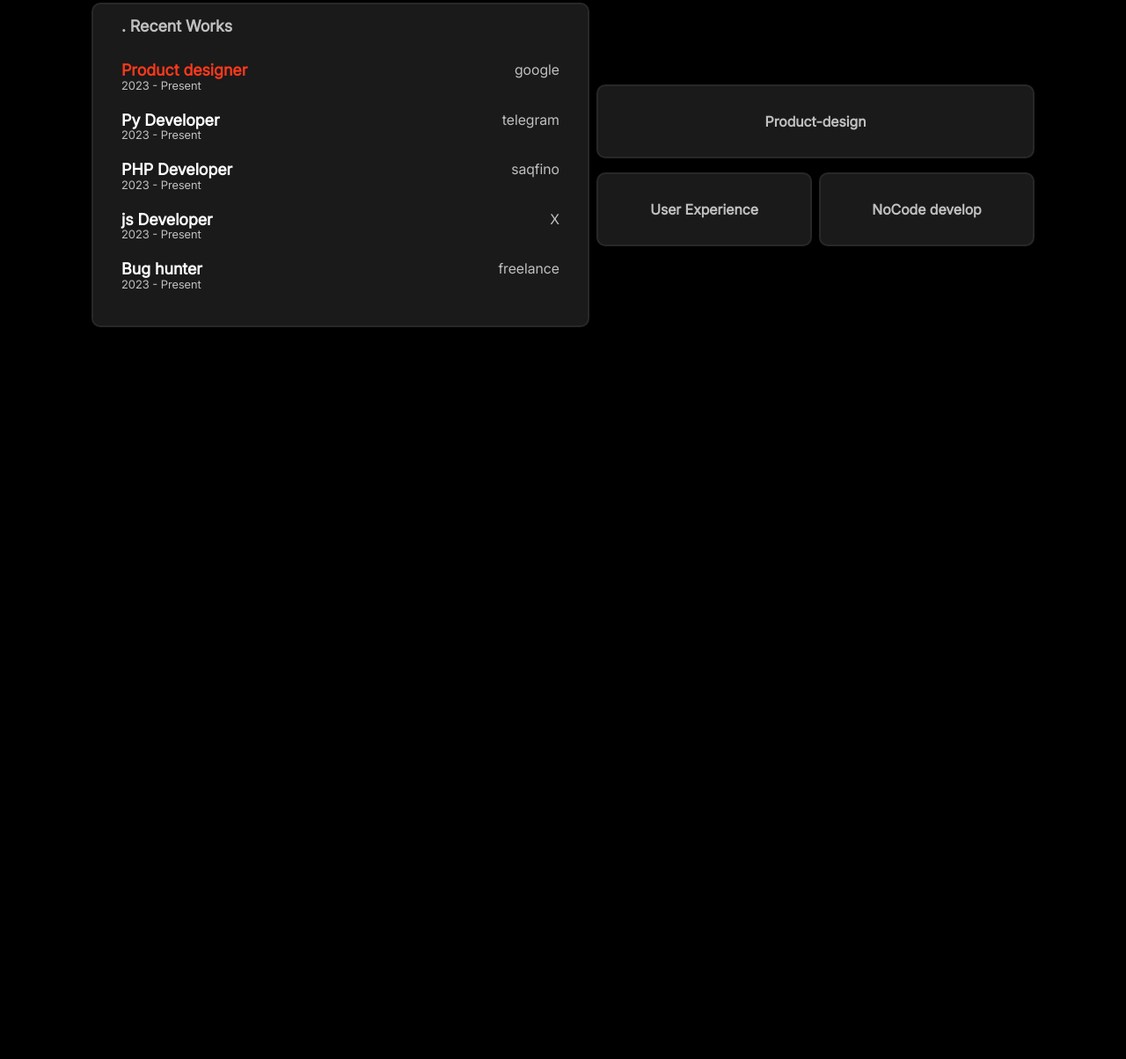
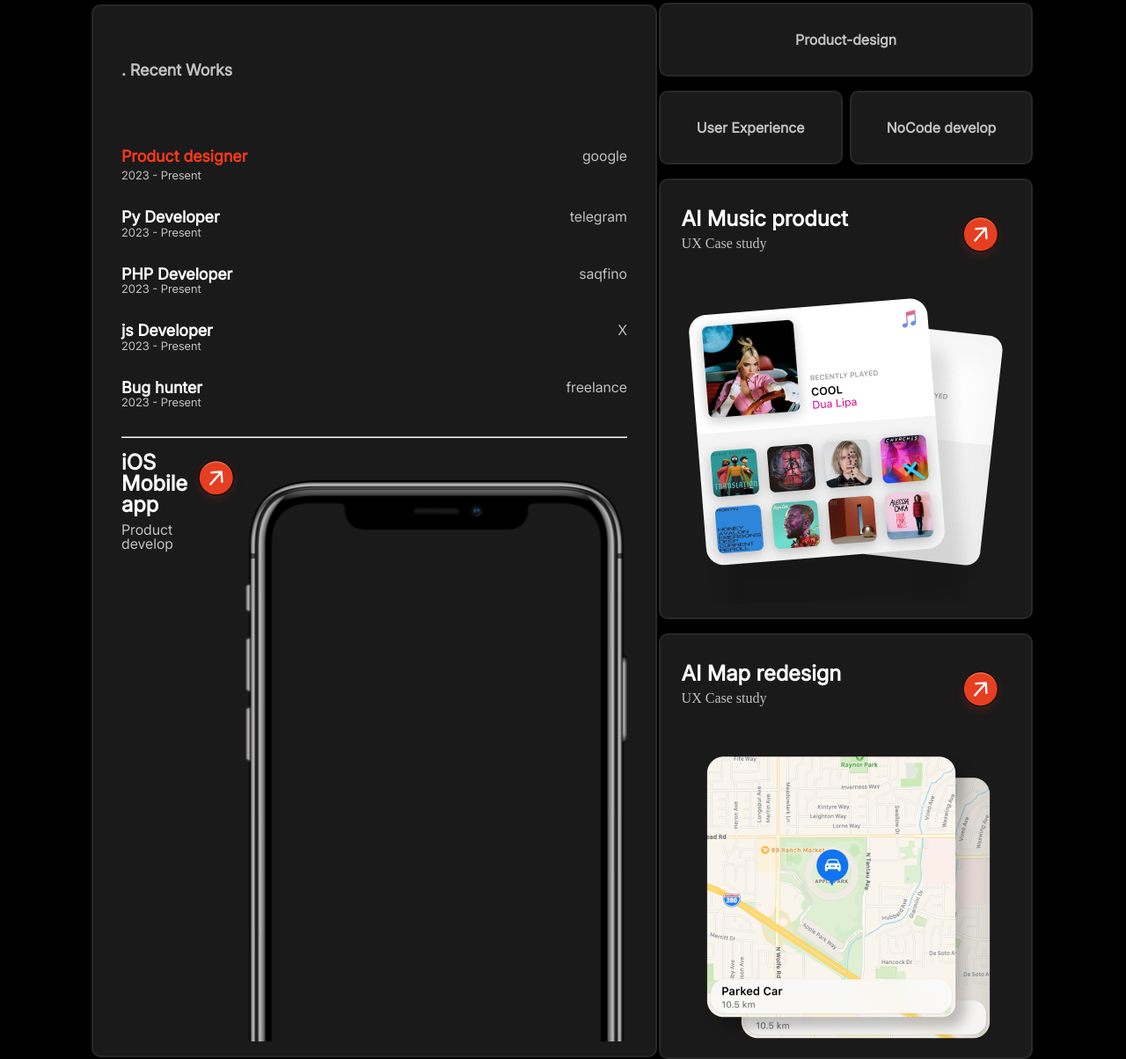
Before and after one commit to yazdanghadamgahi/portfolio, a plain HTML site: page index.html in a window 1280 px wide. Shown: the part 416-1620 px from the top of the page at 88% size. Before the commit the page ends 800 px from the top, so only its background shows below. Drawn offline with Linux system fonts and the light colour scheme; a web font is replaced by a local one.

Commit message:
main done

```diff
--- a/index.html
+++ b/index.html
@@ -45,6 +45,7 @@
     <div class="body-btm">
         <div class="body-btm-wrapper">
             <div class="body-btm_left">
+                <div class="body-btm_left-recent">
                 <div class="recent-worke">. Recent Works</div>
                     <div class="recent-worke_wrapper">
                         <div class="recent-worke-left">
@@ -91,6 +92,22 @@
                             <p>freelance</p>
                         </div>
                     </div>
+                    </div>
+                    <hr>
+                    <div class="iphone-main     margin-top-2rem">
+                        <div class="ai-music_text-wrappr">
+                            <div class="ai-music_text-wrappr_text">
+                                <h1 class="ai-music_text-wrappr_text_h1">iOS Mobile app</h1>
+                                <p class="ai-music_text-wrappr_text_p">Product develop</p>
+                            </div>
+                            <div class="ai-music_text-wrappr_icon">
+                                <img src="./images/png/arrowup.png">
+                            </div>
+                            <div class="ai-music_image">
+                                <img src="./images/png/phone.png">
+                            </div>
+                        </div>
+                    </div>
             </div>
             <div class="body-btm_right">
                 <div class="Product-design">
@@ -100,6 +117,34 @@
                     <div class="user-exprience">User Experience</div>
                     <div class="nocode-develop">NoCode develop</div>
                 </div>
+                <div class="ai-music">
+                    <div class="ai-music_text-wrappr">
+                        <div class="ai-music_text-wrappr_text">
+                            <h1 class="ai-music_text-wrappr_text_h1">AI Music product</h1>
+                            <p class="ai-music_text-wrappr_text_p">UX Case study</p>
+                        </div>
+                        <div class="ai-music_text-wrappr_icon">
+                            <img src="./images/png/arrowup.png">
+                        </div>
+                    </div>
+                    <div class="ai-music_image">
+                        <img src="./images/png/music.png">
+                    </div>
+                </div>
+                <div class="ai-music">
+                    <div class="ai-music_text-wrappr">
+                        <div class="ai-music_text-wrappr_text">
+                            <h1 class="ai-music_text-wrappr_text_h1">AI Map redesign</h1>
+                            <p class="ai-music_text-wrappr_text_p">UX Case study</p>
+                        </div>
+                        <div class="ai-music_text-wrappr_icon">
+                            <img src="./images/png/arrowup.png">
+                        </div>
+                    </div>
+                    <div class="ai-music_image">
+                        <img src="./images/png/map.png">
+                    </div>
+                </div>
             </div>
         </div>
     </div>
--- a/styles/app.css
+++ b/styles/app.css
@@ -38,9 +38,6 @@
 body{
     background-color: var(--background-black);
 }
-header{
-
-}
 /*--main-header--*/
 .nav-wrapper{
     display: flex;
@@ -48,9 +45,6 @@ header{
     align-items: center;
     gap: .5rem;
     margin-top: 2rem;
-
-}
-.nav-img{
 
 }
 
@@ -105,9 +99,7 @@ header{
     justify-content: space-between;
     align-items: center;
 }
-.top-main_wrapper-left{
 
-}
 .top-main_wrapper_right{
     margin-bottom: 3rem;
 }
@@ -165,7 +157,7 @@ header{
     flex-direction: row;
     align-items:center;
     width: 100%;
-    gap: .5rem;
+    margin-right: .1rem;
 
 }
 .body-btm_left{
@@ -181,24 +173,26 @@ header{
 }
 .body-btm_right{
     width: 100%;
+    margin-left: .1rem;
 }
 .recent-worke{
     font-weight: bold;
     font-size: large;
-    margin-bottom: 2rem;
+    margin-bottom: 5rem;
+    margin-top: 3rem;
 
 }
 .recent-worke_wrapper{
     display: flex;
     justify-content: space-between;
-    margin-bottom: 1.5rem;
+    margin-bottom: 2rem;
 }
 
 .Product-designer{
     font-size: large;
     font-weight: bold;
     color: var(--orange);
-    margin-bottom: 0.1rem;
+    margin-bottom: 0.4rem;
 }
 .title-job{
     font-size: large;
@@ -208,9 +202,6 @@ header{
 }
 .Product-designer_time{
     font-size: small;
-}
-.recent-worke-right{
-
 }
 .Product-design{
     border: 0.125rem solid var(--radius);
@@ -248,7 +239,6 @@ header{
     margin: 0 auto;
     display: flex;
     justify-content: center;
-    justify-content: center;
     align-items: center;
     align-self: center;
     text-align: center;
@@ -267,7 +257,6 @@ header{
     margin: 0 auto;
     display: flex;
     justify-content: center;
-    justify-content: center;
     align-items: center;
     align-self: center;
     text-align: center;
@@ -275,3 +264,39 @@ header{
     width: 100%;
 
 }
+/*ai music*/
+.ai-music{
+    margin-top: 1rem;
+    border: 0.125rem solid var(--radius);
+    border-radius: 10px;
+    padding: 1rem 1.5rem;
+    background-color: var(--box_black);
+}
+.ai-music_text-wrappr{
+    margin-top: 1rem;
+    display: flex;
+    justify-content: space-between;
+}
+.ai-music_text-wrappr_text{
+
+}
+.ai-music_text-wrappr_text_h1{
+    font-weight: bold;
+    color: var(--white);
+    font-family: "inter-Regular";
+    font-size: x-large;
+    margin-bottom: .5rem;
+}
+.ai-music_text-wrappr_text_p{
+    color: var(--font);
+}
+.ai-music_text-wrappr_icon{
+
+}
+.ai-music_image{
+    margin-top: 2rem;
+    display: flex;
+    justify-content: center;
+    align-items: center;
+    align-self: center;
+}
```
